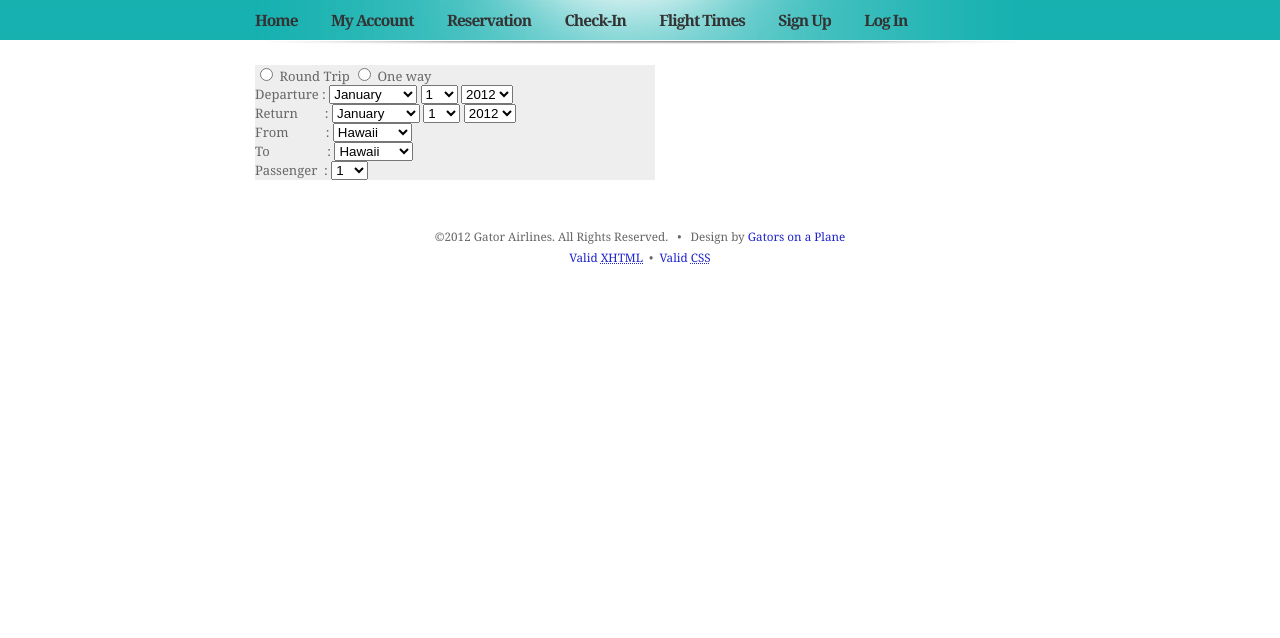
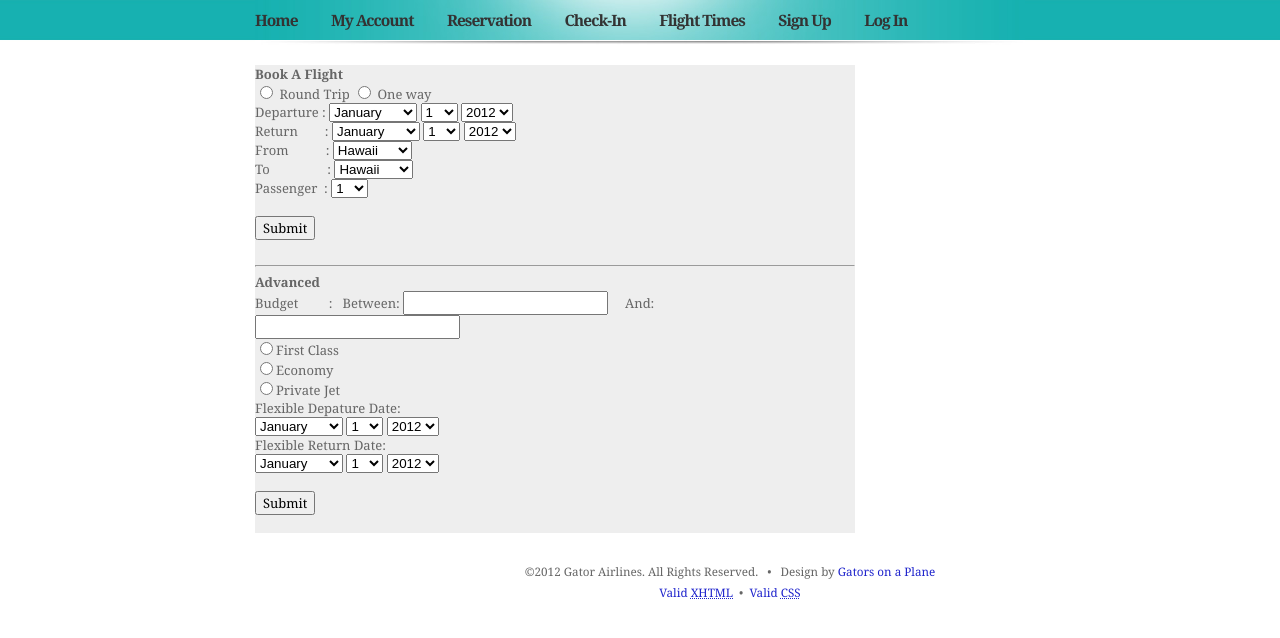
Before and after one commit to jpope19/GatorAirlines, a PHP site: the page made by Website project Template/home.php in a window 1280 px wide. Shown: the part 100-738 px from the top of the page. Run offline with PHP 8.4, Linux system fonts and the light colour scheme.

Commit message:
Added to the Home Page

```diff
--- a/Website project Template/home.php
+++ b/Website project Template/home.php
@@ -24,7 +24,7 @@
 
 </div>
 <!-- end header -->
-<!-- star menu -->
+<!-- start menu -->
 <div id="menu">
 	<ul>
 		<?php include 'Menu.php'; ?>
@@ -37,7 +37,8 @@
 
 
 <form action="post">
-<div id="content" style="background-color:#EEEEEE; height 200px;width:400px;float:left;">
+<div id="content" style="background-color:#EEEEEE; height 200px;width:600px;float:left;">
+<b>Book A Flight</b> <br>
 <input type="radio" name="flight" value="Round-Trip" /> Round Trip &#09;
 <input type="radio" name="flight" value="One-way" /> One way <br />
 
@@ -186,6 +187,143 @@ Passenger &nbsp: <select name="passenger">
 <option value="10">10</option>
 </select>
 
+<br><br>
+
+<input type="submit" value="Submit">		<!-- Creates the submit button -->
+
+</form>
+
+<!-- This is the advanced section of the home page -->
+
+<form action="post">
+<div id="content" style="background-color:#EEEEEE; height 200px;width:600px;float:left;">
+<br>
+<hr><b>Advanced	</b> <br>  <!-- hr creates the horizontal line -->
+
+Budget &nbsp &nbsp &nbsp &nbsp : &nbsp Between: <input type="text" name="floorbudget"> &nbsp &nbsp And: <input type="text" name="ceilingbudget">
+<br>
+<!-- Create the radio buttons for tickets -->
+<input type="radio" name="class" value="firstclass">First Class<br>
+<input type="radio" name="class" value="economy">Economy<br>
+<input type="radio" name="class" value="privatejet">Private Jet<br>
+
+Flexible Depature Date: <br>
+<select name="month">
+<option value="january">January</option>
+<option value="february">February</option>
+<option value="march">March</option>
+<option value="april">April</option>
+<option value="may">May</option>
+<option value="june">June</option>
+<option value="july">July</option>
+<option value="august">August</option>
+<option value="september">September</option>
+<option value="october">October</option>
+<option value="november">November</option>
+<option value="december">December</option>
+</select>
+
+<select name="day">
+<option value="1">1</option>
+<option value="2">2</option>
+<option value="3">3</option>
+<option value="4">4</option>
+<option value="5">5</option>
+<option value="6">6</option>
+<option value="7">7</option>
+<option value="8">8</option>
+<option value="9">9</option>
+<option value="10">10</option>
+<option value="11">11</option>
+<option value="12">12</option>
+<option value="13">13</option>
+<option value="14">14</option>
+<option value="15">15</option>
+<option value="16">16</option>
+<option value="17">17</option>
+<option value="18">18</option>
+<option value="19">19</option>
+<option value="20">20</option>
+<option value="21">21</option>
+<option value="22">22</option>
+<option value="23">23</option>
+<option value="24">24</option>
+<option value="25">25</option>
+<option value="26">26</option>
+<option value="27">27</option>
+<option value="28">28</option>
+<option value="29">29</option>
+<option value="30">30</option>
+<option value="31">31</option>
+</select>
+
+<select name="year">
+<option value="2012">2012</option>
+<option value="2013">2013</option>
+<option value="2014">2014</option>
+</select>
+
+<br />
+
+Flexible Return Date: <br>
+<select name="month">
+<option value="january">January</option>
+<option value="february">February</option>
+<option value="march">March</option>
+<option value="april">April</option>
+<option value="may">May</option>
+<option value="june">June</option>
+<option value="july">July</option>
+<option value="august">August</option>
+<option value="september">September</option>
+<option value="october">October</option>
+<option value="november">November</option>
+<option value="december">December</option>
+</select>
+
+<select name="day">
+<option value="1">1</option>
+<option value="2">2</option>
+<option value="3">3</option>
+<option value="4">4</option>
+<option value="5">5</option>
+<option value="6">6</option>
+<option value="7">7</option>
+<option value="8">8</option>
+<option value="9">9</option>
+<option value="10">10</option>
+<option value="11">11</option>
+<option value="12">12</option>
+<option value="13">13</option>
+<option value="14">14</option>
+<option value="15">15</option>
+<option value="16">16</option>
+<option value="17">17</option>
+<option value="18">18</option>
+<option value="19">19</option>
+<option value="20">20</option>
+<option value="21">21</option>
+<option value="22">22</option>
+<option value="23">23</option>
+<option value="24">24</option>
+<option value="25">25</option>
+<option value="26">26</option>
+<option value="27">27</option>
+<option value="28">28</option>
+<option value="29">29</option>
+<option value="30">30</option>
+<option value="31">31</option>
+</select>
+
+<select name="year">
+<option value="2012">2012</option>
+<option value="2013">2013</option>
+<option value="2014">2014</option>
+</select>
+
+<br />
+<br>
+<input type="submit" value="Submit">
 </form>
 
 </div>
```
